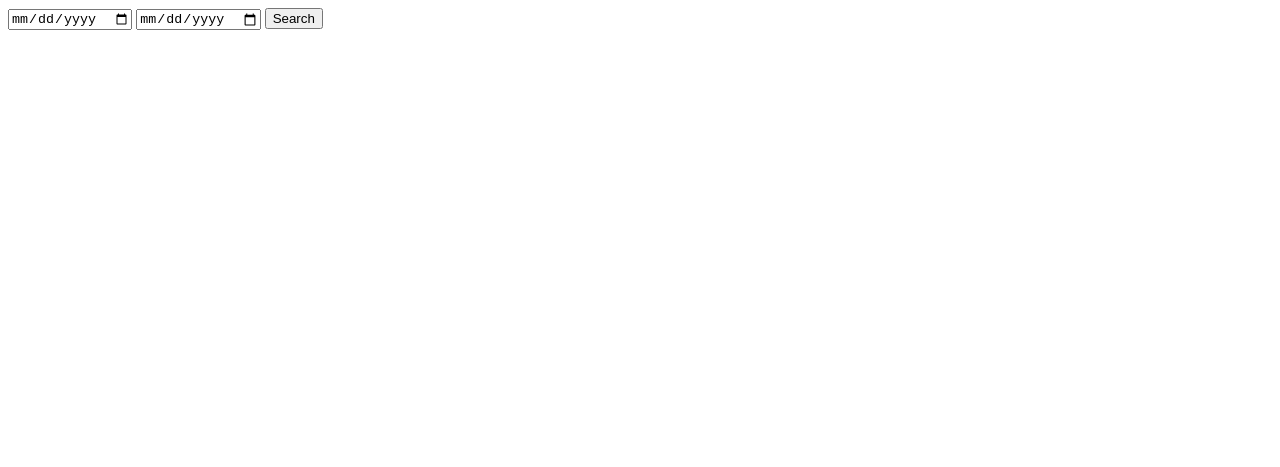
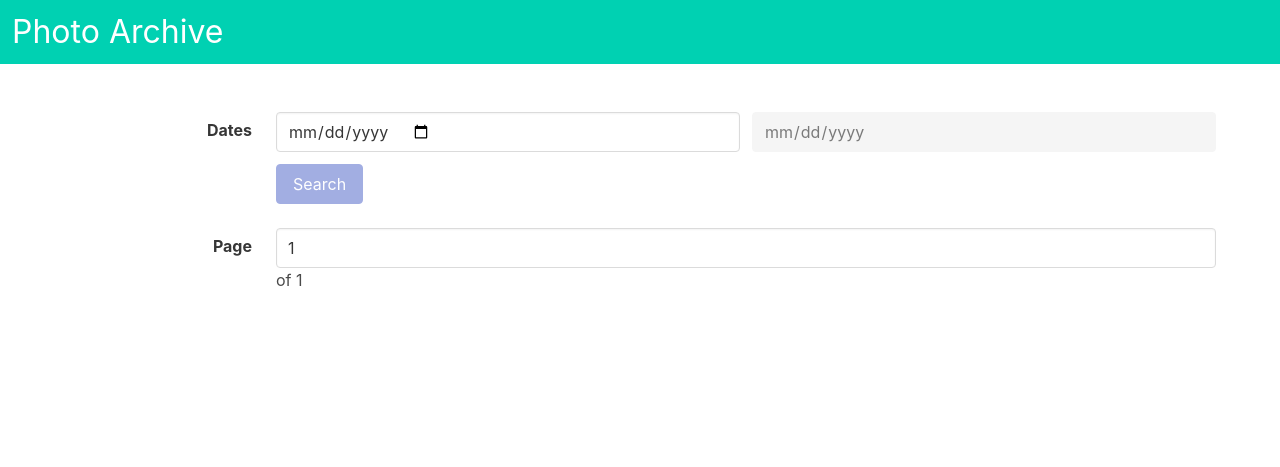
Before and after one commit to peteandrew/photo-archive-new, a plain HTML site: page frontend/index.html in a window 1280 px wide. Drawn offline with nearby package versions, Linux system fonts and the light colour scheme.

Commit message:
Add frontend styling

```diff
--- a/frontend/index.html
+++ b/frontend/index.html
@@ -1,16 +1,105 @@
 <!DOCTYPE html>
 <html>
+    <head>
+        <meta charset="UTF-8" />
+        <meta name="viewport" content="width=device-width, initial-scale=1">
+        <title>Photo Archive</title>
+        <link rel="stylesheet" href="https://cdn.jsdelivr.net/npm/bulma@0.9.4/css/bulma.min.css">
+    </head>
+
     <body>
-        <input type="date" id="startDate" />
-        <input type="date" id="endDate" />
-        <button id="search">Search</button>
-        <p id="error"></p>
-        <div id="images"></div>
+        <nav class="navbar is-primary" role="navigation" aria-label="main navigation">
+            <div class="navbar-brand">
+                <div class="navbar-item is-size-3">Photo Archive</div>
+            </div>
+        </nav>
+
+        <section class="section">
+            <div class="container">
+
+                <section class="section px-0 pt-0 pb-4">
+                    <div class="field is-horizontal">
+                        <div class="field-label is-normal">
+                            <label class="label">Dates</label>
+                        </div>
+                        <div class="field-body">
+                            <div class="field">
+                                <p class="control">
+                                    <input class="input" type="date" id="startDate" />
+                                </p>
+                            </div>
+                            <div class="field">
+                                <p class="control">
+                                    <input class="input" type="date" id="endDate" />
+                                </p>
+                            </div>
+                        </div>
+                    </div>
+
+                    <div class="field is-horizontal">
+                        <div class="field-label"></div>
+                        <div class="field-body">
+                            <div class="field">
+                                <div class="control">
+                                    <button class="button is-link" id="search">Search</button>
+                                </div>
+                            </div>
+                        </div>
+                    </div>
+
+                    <div class="field is-horizontal">
+                        <div id="numImages" class="field-label">Num images found: 0</div>
+                    </div>
+
+                    <div id="pages" class="field is-horizontal">
+                        <div class="field-label is-normal">
+                            <label class="label">Page</label>
+                        </div>
+                        <div class="field-body">
+                            <div class="field">
+                                <p class="control">
+                                    <input class="input" type="number" id="page" value="1" min="1" />
+                                    <span id="numPages">of 1</p>
+                                </p>
+                            </div>
+                        </div>
+                    </div>
+
+                    <p id="error"></p>
+                </section>
+
+                <section class="section px-0">
+                    <div class="columns is-multiline" id="images"></div>
+                </section>
+
+            </div>
+        </section>
+
         <script>
             const apiBase = 'https://mi4wps7v4m.execute-api.eu-west-2.amazonaws.com/test';
 
-            let errorPara = document.getElementById("error");
+            const startDateEl = document.getElementById("startDate");
+            const endDateEl = document.getElementById("endDate");
+            const search = document.getElementById("search");
+            const numImagesEl = document.getElementById("numImages");
+            const pagesEl = document.getElementById("pages");
+            const numPagesEl = document.getElementById("numPages");
+            const pageEl = document.getElementById("page");
+            const images = document.getElementById("images");
+            const errorPara = document.getElementById("error");
             let detailImageDiv = null;
+
+            endDateEl.disabled = true;
+            search.disabled = true;
+
+            function resetResults() {
+                pageEl.value = 1;
+                numImagesEl.hidden = true;
+                pagesEl.hidden = true;
+                errorPara.innerText = "";
+                images.innerHTML = "";
+            }
+            resetResults();
 
             function displayImageDetail(image) {
                 if (!detailImageDiv) {
@@ -42,19 +131,13 @@
                 document.getElementsByTagName("body")[0].appendChild(detailImageDiv);
             }
 
-            const startDateElement = document.getElementById("startDate");
-            const endDateElement = document.getElementById("endDate");
-            const search = document.getElementById("search");
-            const images = document.getElementById("images");
-            search.addEventListener("click", () => {
-                if (!startDateElement.value || !endDateElement.value) {
-                    return;
-                }
+            function fetchImages() {
+                const startDate = new Date(startDateEl.value).toISOString();
+                const endDate = new Date(endDateEl.value).toISOString();
+                const page = pageEl.value - 1;
+                const url = `${apiBase}/search?start_date=${startDate}&end_date=${endDate}&page=${page}`;
                 errorPara.innerText = "";
                 images.innerHTML = "";
-                const startDate = new Date(startDateElement.value).toISOString();
-                const endDate = new Date(endDateElement.value).toISOString();
-                const url = `${apiBase}/search?start_date=${startDate}&end_date=${endDate}`;
                 fetch(url)
                     .then(response => {
                         if (response.status != 200) {
@@ -63,6 +146,11 @@
                         return response.json();
                     })
                     .then(data => {
+                        numImagesEl.innerHTML = `Num images found ${data["images_matched"]}`;
+                        numImagesEl.hidden = false;
+                        numPagesEl.innerHTML = `of ${data["pages"]}`;
+                        pageEl.max = data["pages"];
+                        pagesEl.hidden = false;
                         data["images"].forEach(image => {
                             const imageDiv = document.createElement("div");
 
@@ -128,7 +216,32 @@
                     .catch(err => {
                         errorPara.innerText = err;
                     })
-            })
+            }
+
+            startDateEl.addEventListener("change", () => {
+                if (!startDateEl.value) return;
+                const startDate = new Date(startDateEl.value);
+                const endDate = new Date(startDate);
+                endDate.setMonth(endDate.getMonth() + 3);
+                endDateEl.value = endDate.toISOString().substring(0, 10);
+                endDateEl.disabled = false;
+
+                search.disabled = false;
+                resetResults();
+            });
+
+            endDateEl.addEventListener("change", () => {
+                resetResults();
+            });
+
+            search.addEventListener("click", () => {
+                resetResults();
+                fetchImages();
+            });
+
+            pageEl.addEventListener("change", () => {
+                fetchImages();
+            });
         </script>
     </body>
 </html>
```
Also changed, not shown: frontend/upload.html (+4 -1 lines).
